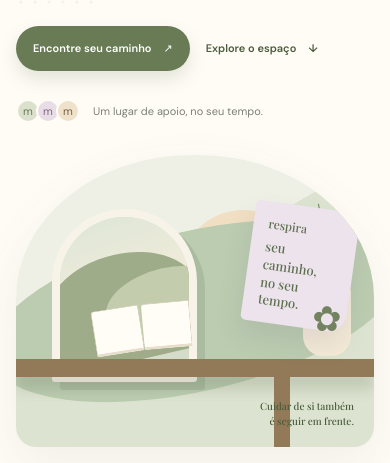
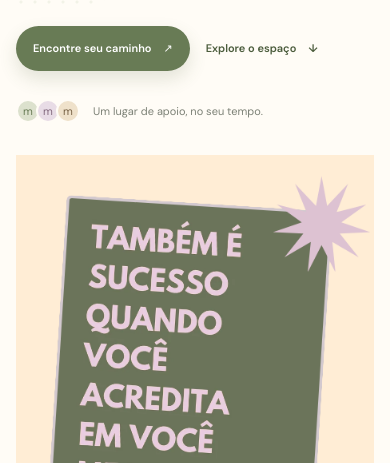
Before and after one commit to BeccaS-2/mentaltech, a plain HTML site: page index.html in a window 390 px wide. Shown: the part 381-844 px from the top of the page. Drawn offline with nearby package versions, Linux system fonts and the light colour scheme; a web font is replaced by a local one.

Commit message:
Replace home illustration with supplied artwork
Co-authored-by: Copilot <223556219+Copilot@users.noreply.github.com>

```diff
--- a/index.html
+++ b/index.html
@@ -51,15 +51,8 @@
             <span>Um lugar de apoio, no seu tempo.</span>
           </div>
         </div>
-        <div class="hero-art" aria-label="Ilustração de um ambiente tranquilo para o autocuidado">
-          <div class="art-sun"></div>
-          <div class="art-shadow"></div>
-          <div class="art-window"><div class="window-sky"></div><div class="window-hill"></div><div class="window-plant">✳</div></div>
-          <div class="art-table"></div>
-          <div class="art-book"><span></span><span></span></div>
-          <div class="art-vase"><span>✿</span></div>
-          <div class="art-note"><span>respira</span><strong>seu caminho,<br>no seu tempo.</strong><i>✳</i></div>
-          <div class="art-caption">Cuidar de si também<br>é seguir em frente.</div>
+        <div class="hero-art">
+          <img src="assets/mensagem-inspiradora.png" alt="Cartaz: Também é sucesso quando você acredita em você mesma.">
         </div>
       </section>
 
--- a/styles.css
+++ b/styles.css
@@ -62,27 +62,8 @@ h1 em, h2 em { color: var(--olive); font-weight: 500; }
 .note-avatars i { display: grid; width: 24px; height: 24px; margin-left: -4px; place-items: center; border: 2px solid var(--paper); border-radius: 50%; color: var(--olive); background: var(--sage); font-size: 11px; font-style: normal; }
 .note-avatars i:nth-child(2) { color: #83697e; background: #e8dce6; }
 .note-avatars i:nth-child(3) { color: #776145; background: #efe1ca; }
-.hero-art { position: relative; min-height: 410px; overflow: hidden; border-radius: 49% 49% 20px 20px; background: linear-gradient(150deg, #eff0e5 0 42%, #dce4d1 42% 100%); box-shadow: 0 18px 50px #52614715; }
-.art-sun { position: absolute; top: 55px; right: 68px; width: 126px; height: 126px; border-radius: 50%; background: #f0dfc2; }
-.art-shadow { position: absolute; bottom: 56px; left: -30px; width: 420px; height: 160px; border-radius: 50%; background: #bbccb0; transform: rotate(-13deg); }
-.art-window { position: absolute; top: 82px; left: 75px; width: 185px; height: 205px; overflow: hidden; border: 8px solid #f7f3e8; border-radius: 90px 90px 4px 4px; background: #d3ddc9; box-shadow: 8px 8px 0 rgb(76 95 63 / 15%); }
-.window-sky { position: absolute; inset: 0 0 45%; background: linear-gradient(160deg, #dce6d7, #f8edda); }
-.window-hill { position: absolute; right: -14px; bottom: 12px; left: -16px; height: 108px; border-radius: 55% 52% 0 0; background: #9eac89; transform: rotate(-13deg); }
-.window-hill::after { position: absolute; top: 24px; left: 60px; width: 130px; height: 75px; border-radius: 50%; background: #c3ccad; content: ""; }
-.window-plant { position: absolute; right: 17px; bottom: 25px; color: #697d58; font-size: 36px; }
-.art-table { position: absolute; right: 0; bottom: 83px; left: 0; height: 18px; background: #927957; box-shadow: 0 12px 14px #4f584333; }
-.art-table::after { position: absolute; top: 17px; left: 72%; width: 16px; height: 97px; background: #927957; content: ""; }
-.art-book { position: absolute; bottom: 101px; left: 134px; display: flex; width: 120px; height: 62px; align-items: flex-start; transform: rotate(-9deg); }
-.art-book span { width: 50%; height: 58px; border: 1px solid #d5ccb8; border-bottom: 4px solid #e8decc; border-radius: 4px 2px 2px 2px; background: #fffdf6; }
-.art-book span + span { border-left: 0; transform: rotate(4deg); transform-origin: bottom left; }
-.art-vase { position: absolute; right: 50px; bottom: 91px; display: flex; width: 48px; height: 75px; align-items: flex-start; justify-content: center; padding-top: 15px; border-radius: 12px 12px 20px 20px; color: #73835f; background: #f3ead7; font-size: 35px; }
-.art-vase::before { position: absolute; top: -78px; width: 1px; height: 88px; background: #6f8260; content: ""; transform: rotate(-12deg); }
-.art-vase span { z-index: 1; }
-.art-note { position: absolute; top: 74px; right: 22px; display: flex; width: 126px; height: 142px; flex-direction: column; align-items: flex-start; justify-content: center; padding: 15px; border-radius: 5px 5px 19px 5px; color: #5e6f4f; background: #ece3ec; box-shadow: 0 14px 26px #6156761f; transform: rotate(8deg); }
-.art-note > span { font-family: var(--serif); font-size: 12px; font-style: italic; }
-.art-note strong { margin-top: 6px; font-family: var(--serif); font-size: 15px; font-weight: 500; line-height: 1.35; }
-.art-note i { position: absolute; top: -12px; right: -9px; color: #a582a1; font-size: 24px; font-style: normal; }
-.art-caption { position: absolute; right: 35px; bottom: 27px; color: var(--olive-dark); font-family: var(--serif); font-size: 12px; font-style: italic; line-height: 1.5; text-align: right; }
+.hero-art { width: min(100%, 448px); justify-self: center; }
+.hero-art img { display: block; width: 100%; height: auto; }
 .welcome-band { position: relative; background: var(--lavender); }
 .welcome-inner { position: relative; display: flex; min-height: 190px; align-items: center; gap: 24px; }
 .welcome-inner::after { position: absolute; right: 0; bottom: 0; width: 180px; height: 100%; background-image: radial-gradient(#b99cb5 1px, transparent 1px); background-position: 0 0; background-size: 12px 12px; content: ""; opacity: .25; mask-image: linear-gradient(100deg, transparent, #000); }
@@ -221,9 +202,7 @@ h1 em, h2 em { color: var(--olive); font-weight: 500; }
   .hero { min-height: 0; grid-template-columns: 1fr; gap: 32px; padding-block: 55px 58px; }
   .hero-copy { padding: 0; }
   .hero h1 { max-width: 540px; }
-  .hero-art { width: min(100%, 500px); min-height: 350px; justify-self: center; }
-  .art-window { left: 10%; }
-  .art-note { right: 6%; }
+  .hero-art { width: min(100%, 448px); }
   .welcome-inner { min-height: 160px; gap: 17px; }
   .welcome-caption { display: none; }
   .welcome-symbol { font-size: 34px; }
@@ -249,14 +228,6 @@ h1 em, h2 em { color: var(--olive); font-weight: 500; }
   .hero-actions .button-primary { padding-inline: 16px; font-size: 11px; }
   .hero-actions .button-text { font-size: 11px; }
   .hero-note { margin-top: 28px; }
-  .hero-art { min-height: 292px; }
-  .art-window { top: 54px; width: 145px; height: 173px; }
-  .art-note { top: 51px; width: 105px; height: 121px; }
-  .art-note strong { font-size: 13px; }
-  .art-vase { right: 23px; }
-  .art-table { bottom: 70px; }
-  .art-book { bottom: 86px; left: 23%; transform: scale(.8) rotate(-9deg); transform-origin: bottom left; }
-  .art-caption { right: 20px; bottom: 18px; font-size: 10px; }
   .welcome-inner { min-height: 130px; }
   .welcome-inner p { font-size: 18px; }
   .section-heading { align-items: flex-start; flex-direction: column; gap: 12px; }
```
Also changed, not shown: assets/mensagem-inspiradora.png (added), screenshots/01-inicio.png.
